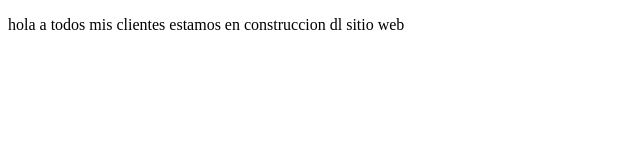
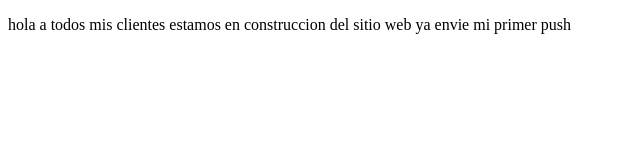
Before and after one commit to jucedi/proyectodemocursoprework, a plain HTML site: page index.html in a window 1280 px wide. Shown: the whole page, without its empty margins (0-640 px from the left). Drawn offline with Linux system fonts and the light colour scheme.

Commit message:
cambio en web de metalicas diaz

```diff
--- a/index.html
+++ b/index.html
@@ -7,6 +7,6 @@
     <title>metalicas diaz</title>
 </head>
 <body>
-    <p>hola a todos mis clientes estamos en construccion dl sitio web</p>
+    <p>hola a todos mis clientes estamos en construccion del sitio web ya envie  mi primer push</p>
 </body>
 </html>
```
